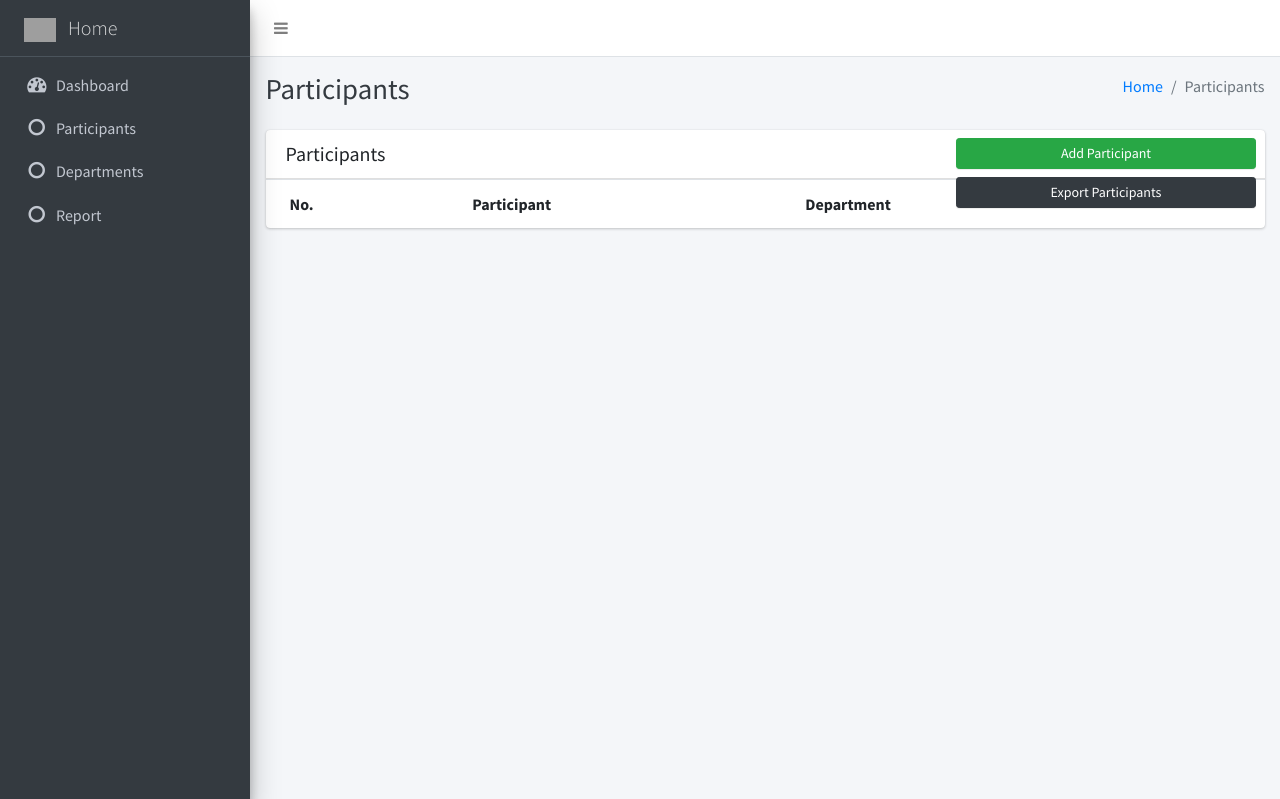
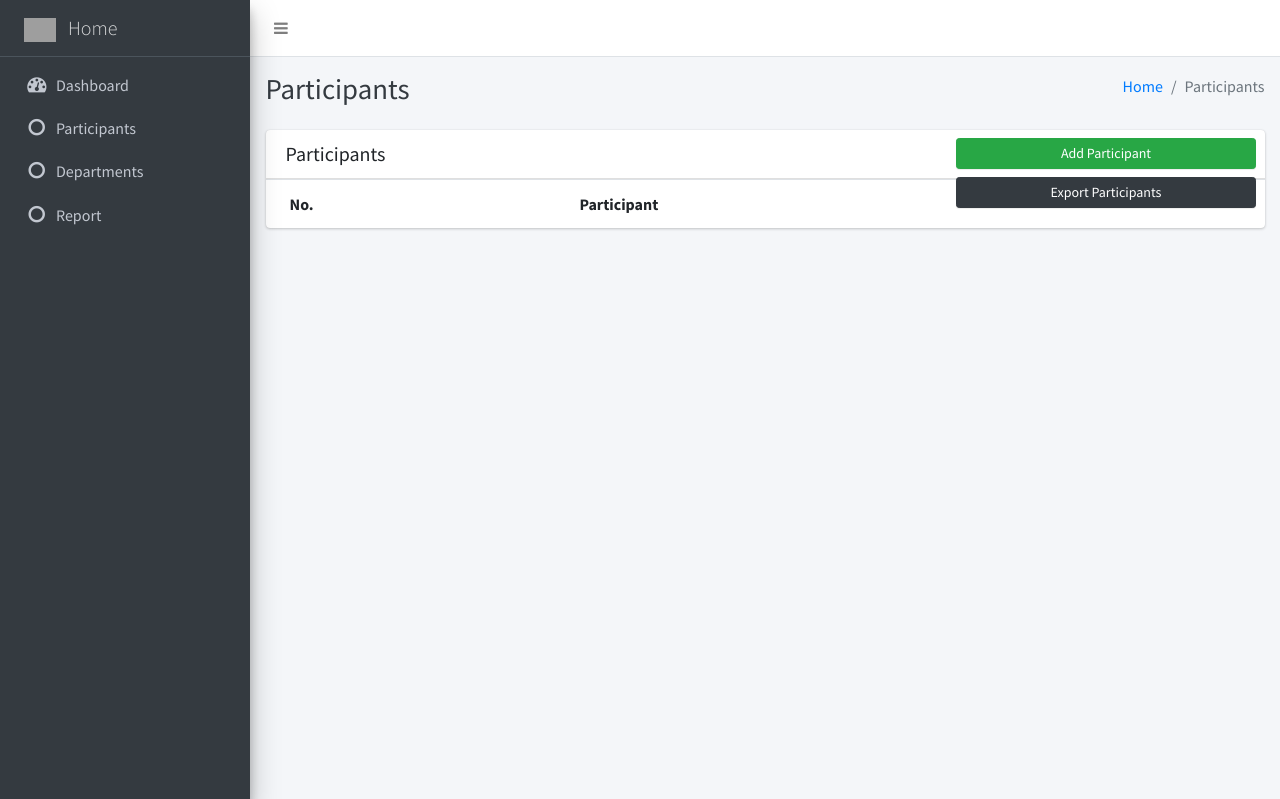
Before and after one commit to nkukehenry/pickem-gifts, a CodeIgniter app: the page made by application/views/participants.php in a window 1280 px wide. Shown: the top 799 px of the page. Run offline with CodeIgniter, Linux system fonts and the light colour scheme; data that the repository does not hold is empty; grey boxes are pictures that could not be loaded.

Commit message:
restored

```diff
--- a/application/views/participants.php
+++ b/application/views/participants.php
@@ -48,7 +48,7 @@
                   <tr>
                     <th>No.</th>
                     <th>Participant</th>
-                    <th>Department</th>
+                    <!--<th>Department</th>-->
                     <th></th>
                   </tr>
                   <?php
@@ -61,7 +61,7 @@
                     <img src="<?=base_url()?>assets/uploads/<?=($d->photo)?$d->photo:'user.jpg';?>" width="60px">
 
                     </td>
-                    <td><?=$d->department_name?></td>
+                    <!--<td><?=$d->department_name?></td>-->
                     <td><?=$d->name;?></td>
                     <td>
                       <div class="btn-group">
```
